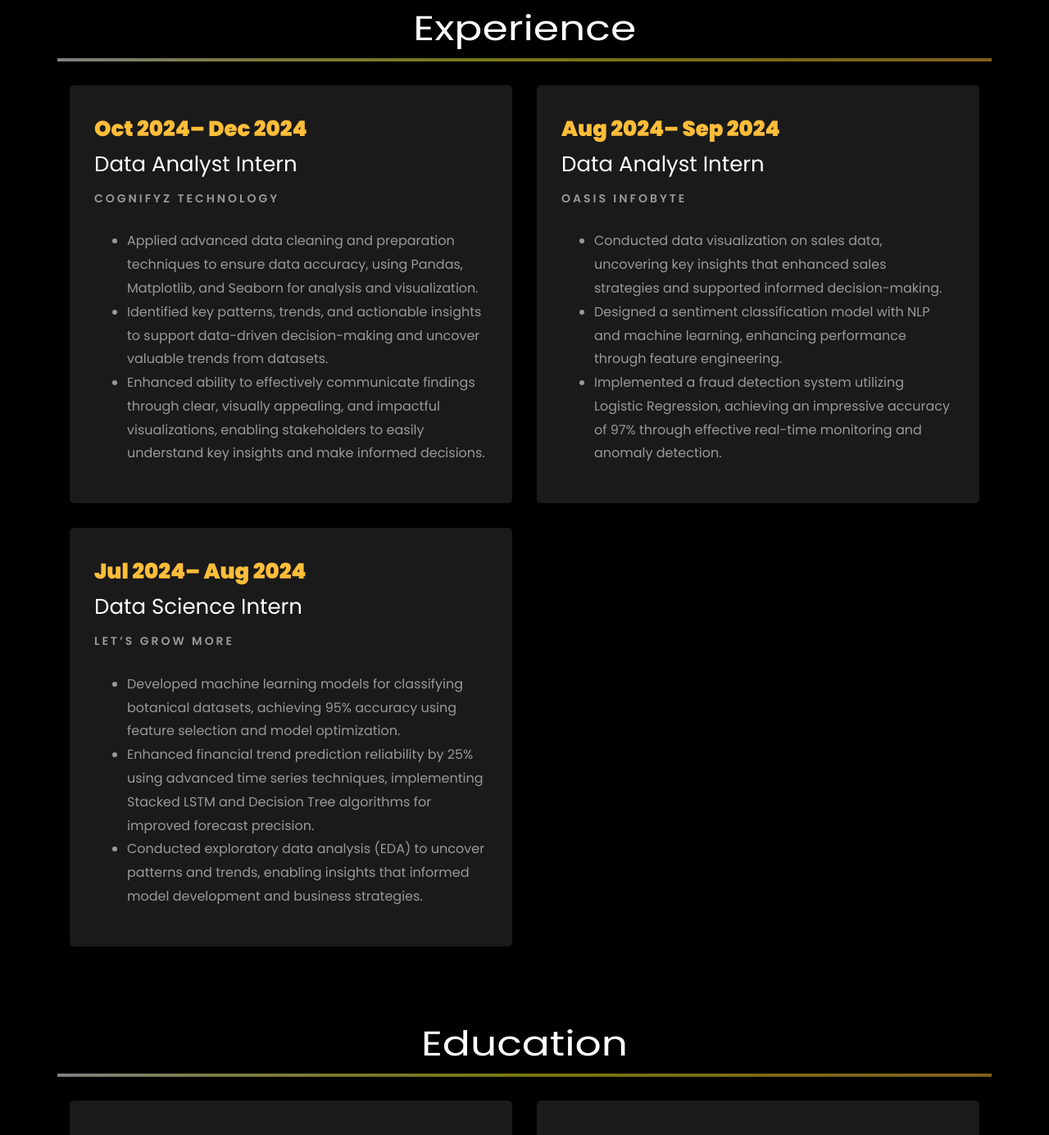
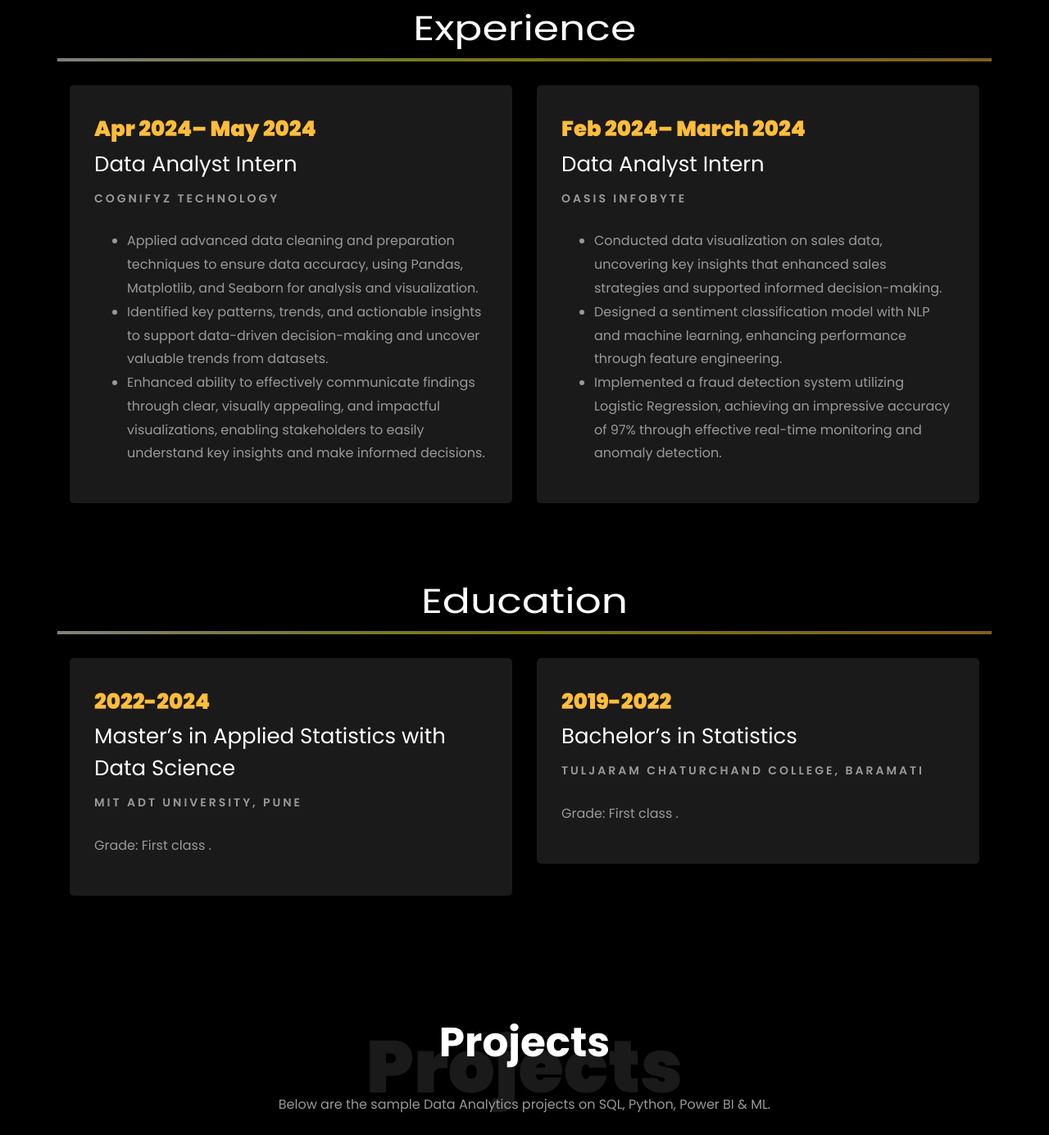
Before and after one commit to Suraj149696/Suraj-Data-Analyst, a plain HTML site: page index.html in a window 1280 px wide. Shown: the part 2662-4047 px from the top of the page at 82% size. Drawn offline with Linux system fonts and the light colour scheme; files whose address does not match are found by name.

Commit message:
Update index.html22

```diff
--- a/index.html
+++ b/index.html
@@ -408,7 +408,7 @@
 		<div class="row">
 				<div class="col-md-6">
 					<div class="resume-wrap ftco-animate">
-						<span class="date">Oct 2024– Dec 2024</span>
+						<span class="date">Apr 2024– May 2024</span>
 						<h2>Data Analyst Intern</h2>
 						<span class="position">Cognifyz Technology</span>
 						<p class="mt-4">
@@ -425,7 +425,7 @@
 
 				<div class="col-md-6">
 					<div class="resume-wrap ftco-animate">
-						<span class="date">Aug 2024– Sep 2024</span>
+						<span class="date">Feb 2024– March 2024</span>
 						<h2>Data Analyst Intern</h2>
 						<span class="position">Oasis Infobyte</span>
 						<p class="mt-4">
@@ -440,23 +440,6 @@
 
 				</div>
 
-				<div class="col-md-6">
-					<div class="resume-wrap ftco-animate">
-						<span class="date">Jul 2024– Aug 2024</span>
-						<h2> Data Science Intern</h2>
-						<span class="position">Let’s Grow More</span>
-						<p class="mt-4">
-							<ul>
-								<li>Developed machine learning models for classifying botanical datasets, achieving 95% accuracy using feature selection and model optimization.</li>
-								<li>Enhanced financial trend prediction reliability by 25% using advanced time series techniques, implementing Stacked LSTM and Decision Tree
-									algorithms for improved forecast precision.</li>
-								<li>Conducted exploratory data analysis (EDA) to uncover patterns and trends, enabling insights that informed model development and business strategies.</li>
-
-							</ul>
-						</p>
-					</div>
-
-				</div>
 			</div>
 		<br>
 		<br>
```
